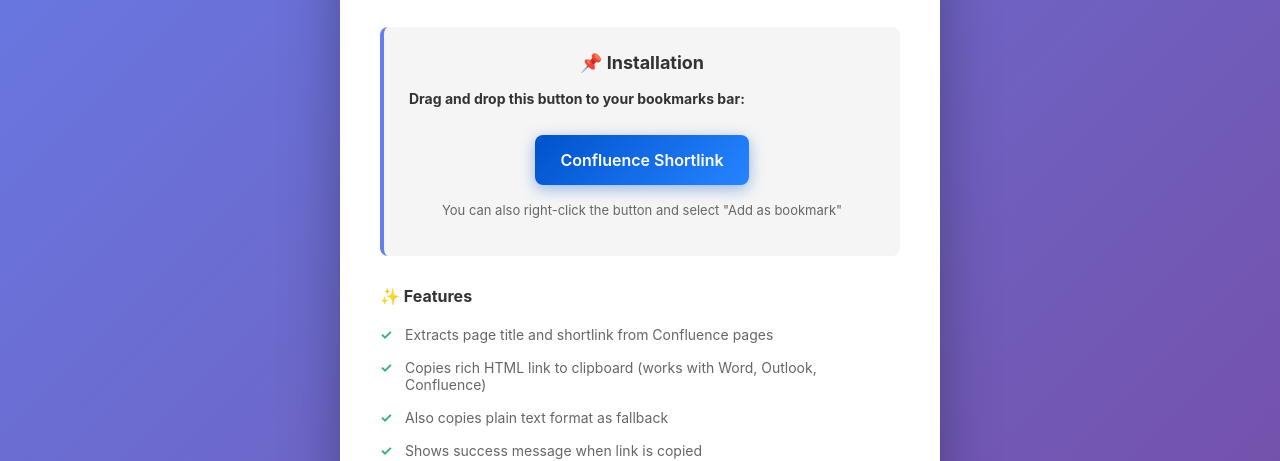
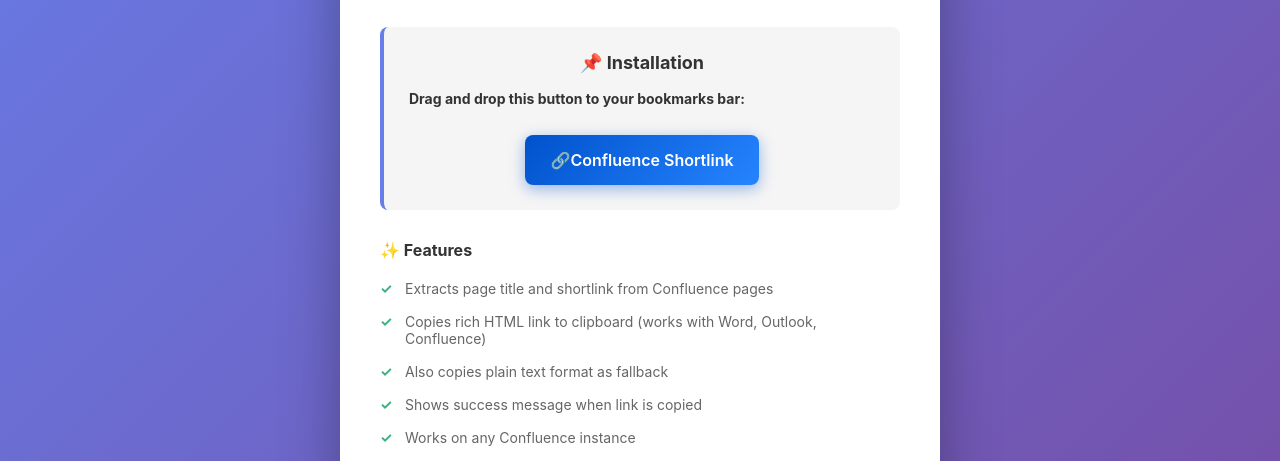
Before and after one commit to eightysixth/scripts, a plain HTML site: page docs/bookmarklets/confluence-shortlink-bookmarklet.html in a window 1280 px wide. Shown: the part 348-809 px from the top of the page. Drawn offline with Linux system fonts and the light colour scheme.

Commit message:
added icon to bookmarklet

```diff
--- a/docs/bookmarklets/confluence-shortlink-bookmarklet.html
+++ b/docs/bookmarklets/confluence-shortlink-bookmarklet.html
@@ -196,7 +196,7 @@
                 <strong>Drag and drop this button to your bookmarks bar:</strong>
             </p>
             <div style="text-align: center;">
-                <a id="bookmarklet-link" class="bookmarklet-link" href="#" onclick="return false;">Confluence Shortlink</a>
+                <a id="bookmarklet-link" class="bookmarklet-link" href="#" onclick="return false;">🔗Confluence Shortlink</a>
             </div>
             <script>
                 // Once the minified code is loaded, set up the bookmarklet link
@@ -216,9 +216,6 @@
                     checkAndSetLink();
                 }
             </script>
-            <p class="instruction" style="margin-top: 15px; font-size: 13px; text-align: center;">
-                You can also right-click the button and select "Add as bookmark"
-            </p>
         </div>
 
         <div class="features">
```
